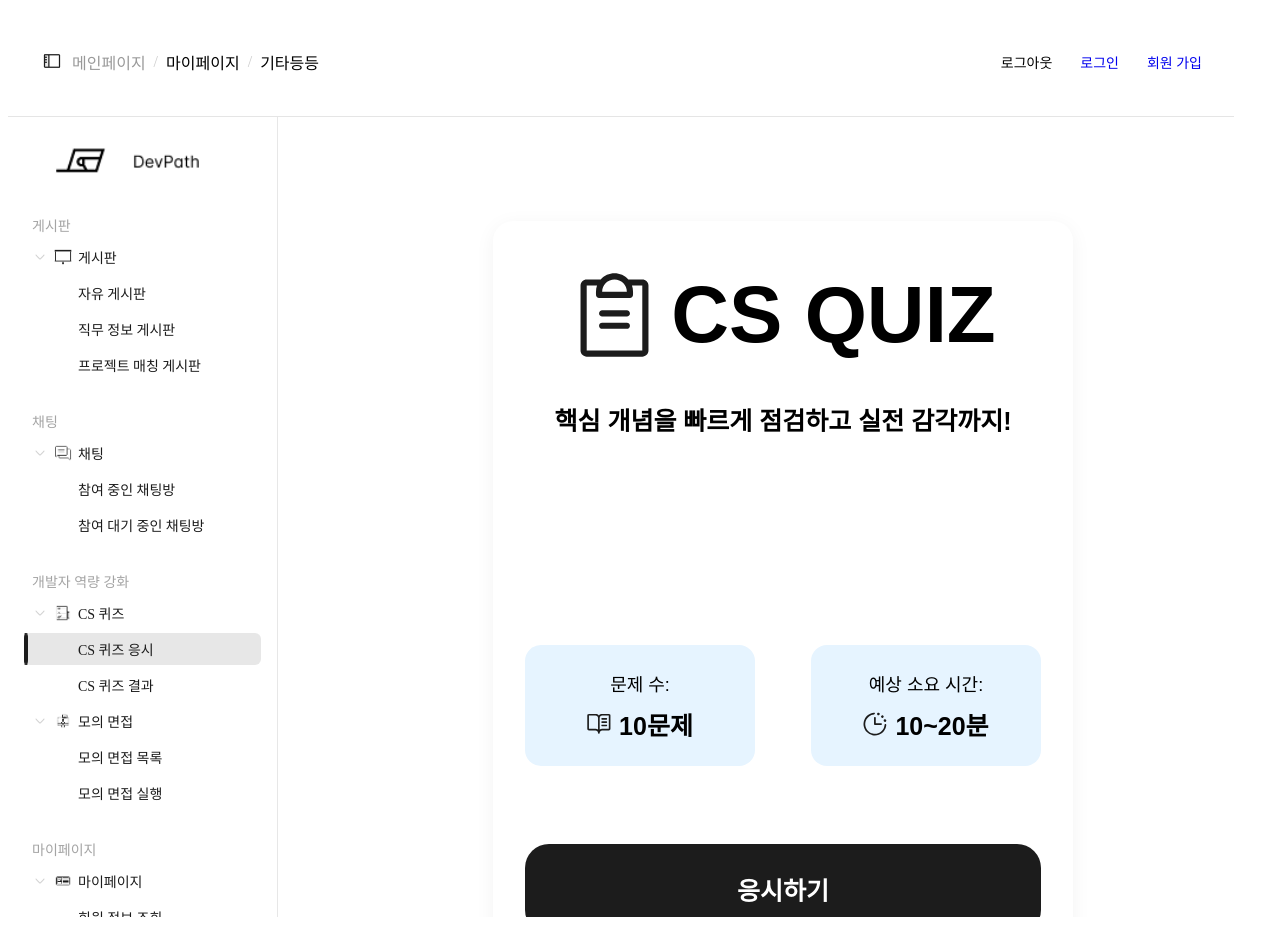
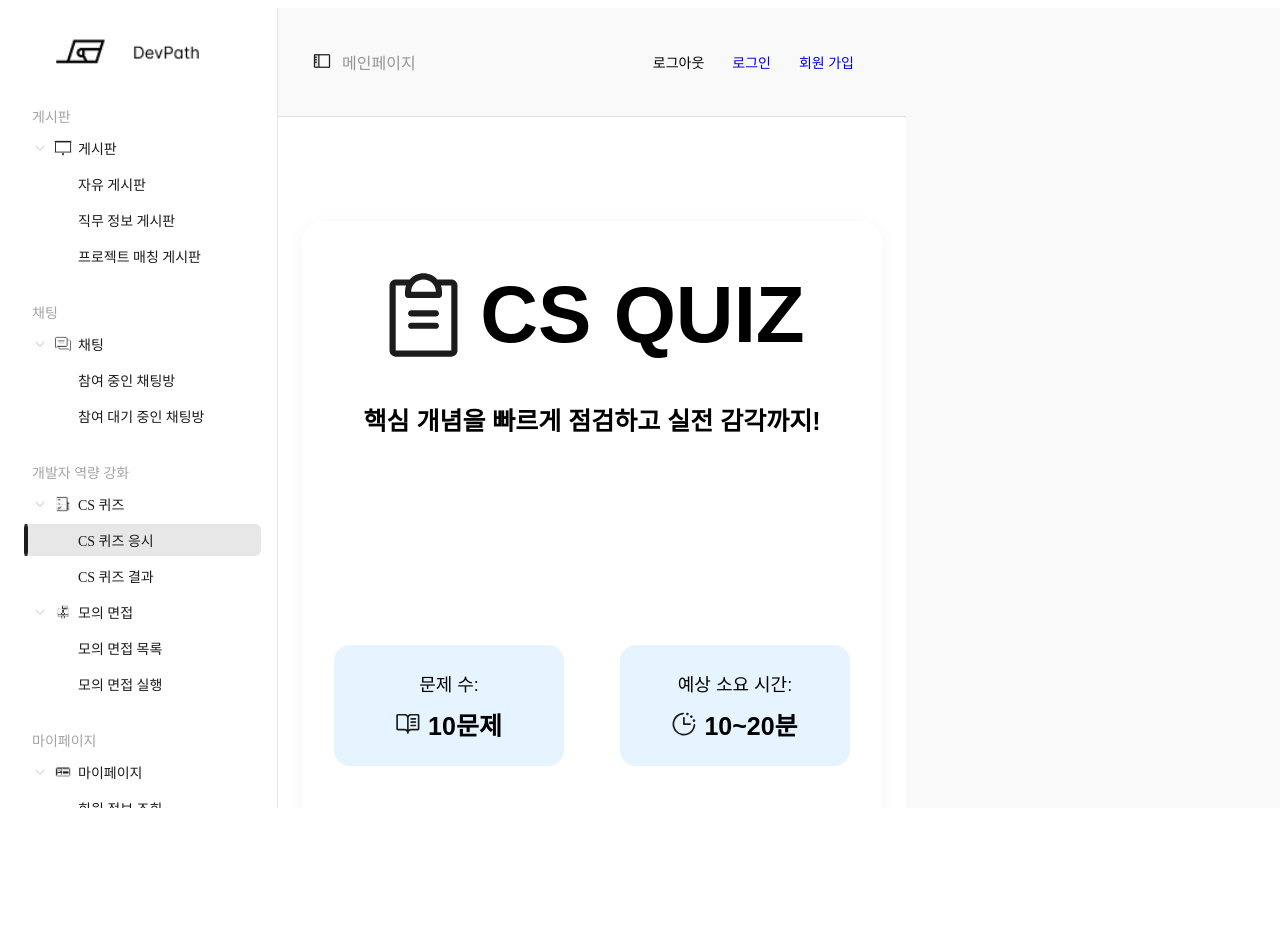
Before and after one commit to be15-FreePath-DevPath/be15-3rd-FreePath-DevPath-FE, a Vue app: page /csquiz in a window 1280 px wide. After the commit the page ends 816 px from the top, so only its background shows below. Built offline with nearby package versions, Linux system fonts and the light colour scheme.

Commit message:
[feat #3] Header.vue LayoutDefault.vue 에 삽입, toggle 이벤트 생성, breadcrumb 동적 생성 구현

```diff
--- a/src/App.vue
+++ b/src/App.vue
@@ -1,8 +1,15 @@
 <script setup>
 import DevPathHeader from "@/components/layout/Header.vue";
+import Header from "@/components/layout/Header.vue";
 </script>
 
 <template>
-  <DevPathHeader/>
+
   <router-view />
 </template>
+
+<style>
+DevPathHeader {
+  left: 270px;
+}
+</style>
--- a/src/components/layout/Header.vue
+++ b/src/components/layout/Header.vue
@@ -1,10 +1,10 @@
 <script setup>
 import { defineProps } from 'vue';
 const props = defineProps({
-  items: {
+  breadcrumbItems: {
     type: Array,
     required: true,
-    default : ['메인페이지', '마이페이지','기타등등']
+    default : ['메인페이지']
   }
 });
 // const items = ['메인페이지', '마이페이지','기타등등']
@@ -23,7 +23,7 @@ const navToggle =  () => {
       <button class = "nav-toggle" @click="navToggle">
         <img src="../../assets/navToggle.png" alt="아이콘" class="icon" />
       </button>
-      <template v-for="(item, index) in items" :key="index">
+      <template v-for="(item, index) in breadcrumbItems" :key="index">
         <span v-if="index !== 0" class="slash">/</span>
         <span :class="['breadcrumb-item', { 'gray': index === 0 }]">
           {{ item }}
@@ -65,11 +65,12 @@ const navToggle =  () => {
   border-bottom-width: 1px;
   border-bottom-color: rgba(0, 0, 0, 0.1);
   display: flex;
+
   height: 68px;
   justify-content: space-between;
   padding: 20px 28px;
   position: relative;
-  width: 1170px;
+    width: auto;
 }
   .nav-toggle{
     background: none;
@@ -92,6 +93,7 @@ const navToggle =  () => {
   flex : 0 0 auto;
   gap: 20px;
   position: relative;
+  padding-right : 20px;
 }
 
 .user-button {
--- a/src/components/layout/LayoutDefault.vue
+++ b/src/components/layout/LayoutDefault.vue
@@ -1,14 +1,36 @@
 <template>
   <div class="layout-default">
-    <Sidebar />
-    <main class="main-content">
-      <slot />
-    </main>
+    <transition name="slide">
+      <Sidebar v-if="showSidebar" class="sidebar" />
+    </transition>
+    <div>
+      <Header
+          :items="breadcrumbItems"
+      @navToggle="handleSidebar"/>
+      <main class="main-content" >
+        <slot  @update-breadcrumb="updateBreadcrumb"/>
+      </main>
+    </div>
+
   </div>
 </template>
 
 <script setup>
 import Sidebar from './Sidebar.vue'
+import Header from "@/components/layout/Header.vue";
+import {ref} from "vue";
+
+const showSidebar = ref(true)
+const  breadcrumbItems = ref([]);
+
+const handleSidebar = () => {
+  showSidebar.value = !showSidebar.value
+}
+
+// 자식(main-content 슬롯)에서 이벤트 수신
+const updateBreadcrumb = (items) => {
+  breadcrumbItems.value = items
+}
 </script>
 
 <style scoped>
@@ -26,4 +48,16 @@ import Sidebar from './Sidebar.vue'
   overflow-y: auto;
   background-color: white;
 }
+
+/* 트랜지션 클래스 정의 */
+.slide-enter-active,
+.slide-leave-active {
+  transition: all 0.3s ease;
+}
+
+.slide-enter-from,
+.slide-leave-to {
+  transform: translateX(-100%);
+  opacity: 0;
+}
 </style>
--- a/src/features/main/views/MainView.vue
+++ b/src/features/main/views/MainView.vue
@@ -2,6 +2,14 @@
 
 import LayoutDefault from "@/components/layout/LayoutDefault.vue";
 import MainInfoPaging from "@/features/main/components/MainInfoPaging.vue";
+
+import { onMounted } from 'vue'
+
+const emit = defineEmits(['update-breadcrumb'])
+
+onMounted(() => {
+  emit('update-breadcrumb', ['메인페이지', '상세페이지'])
+})
 </script>
 
 <template>
```
